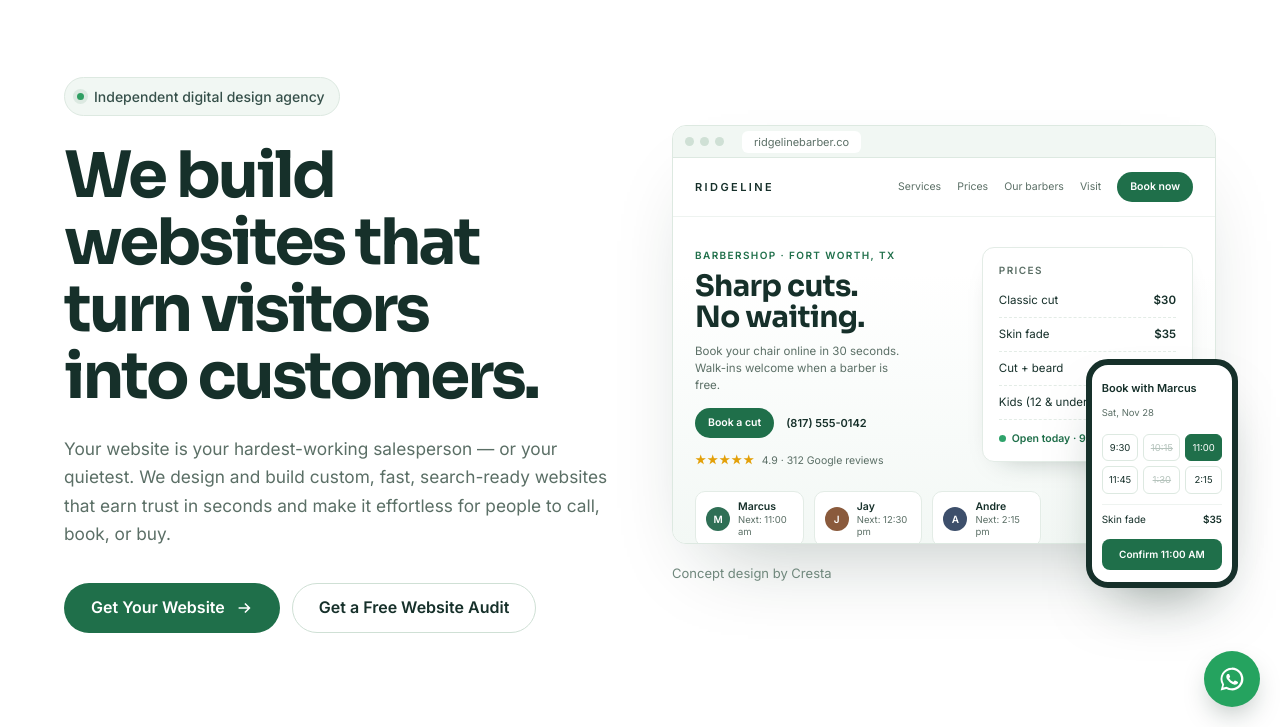
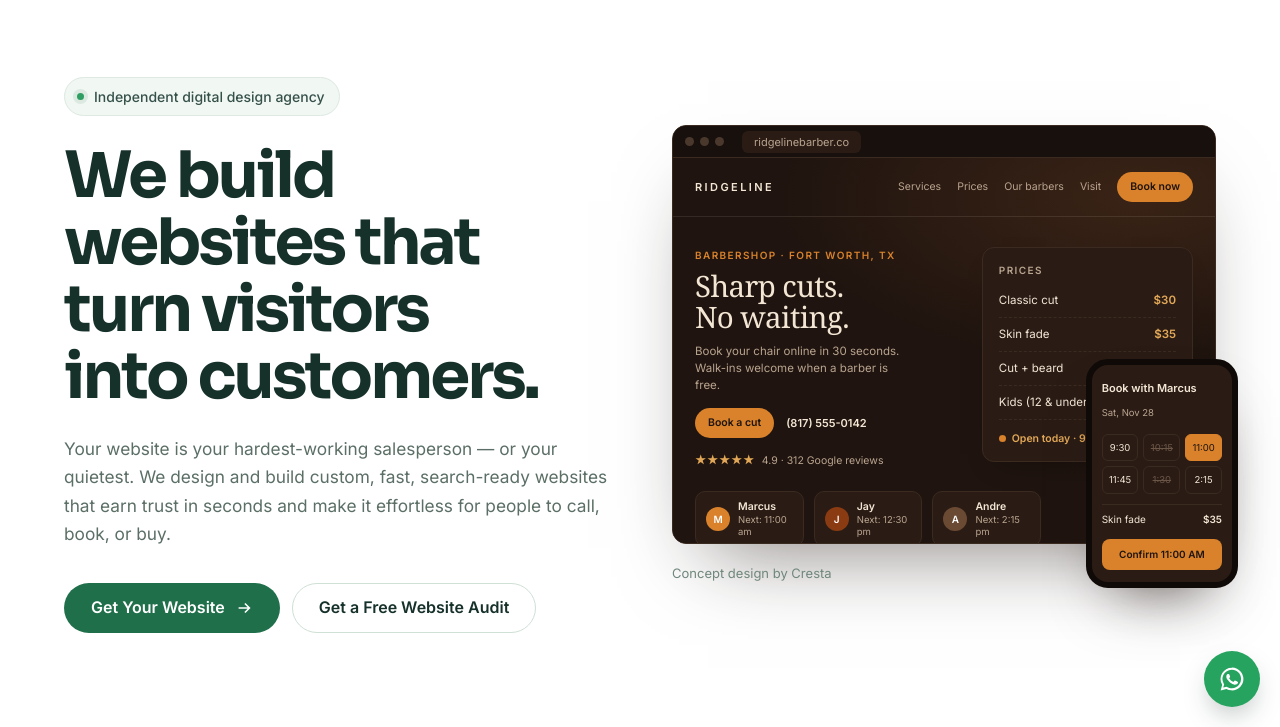
Before and after one commit to dereckthomas04-svg/cresta-website, a website with bundled scripts: page public/index.html in a window 1280 px wide. Shown: the part 73-800 px from the top of the page. Built offline with nearby package versions, Linux system fonts and the light colour scheme.

Commit message:
Recolor the hero concept design in the Saffron & Salt palette
Co-Authored-By: Claude Opus 5.5 <noreply@anthropic.com>
Claude-Session: https://claude.ai/code/session_0142D3oRMBEnS7AEjv3kyx9u

```diff
--- a/public/css/site.css
+++ b/public/css/site.css
@@ -76,37 +76,37 @@ button,input,select,textarea{font:inherit;color:inherit}
 .lead{font-size:clamp(17px,1.35vw,19px);color:var(--mute);margin-top:24px;max-width:54ch}
 .cta-row{display:flex;flex-wrap:wrap;gap:12px;margin-top:34px}
 .hero-art{position:relative;max-width:620px;width:100%;padding-bottom:40px}
-.browser{background:#ffffff;border-radius:14px;overflow:hidden;box-shadow:0 40px 80px -36px rgba(15,42,32,.28);border:1px solid #dde9e1;aspect-ratio:1.3}
-.bar{height:32px;background:#f1f7f3;display:flex;align-items:center;gap:6px;padding:0 12px;border-bottom:1px solid #dde9e1}
-.bar i{width:9px;height:9px;border-radius:50%;background:#cfe0d5}
-.bar span{margin-left:12px;font-size:11px;color:#5b6f66;background:#fff;border-radius:6px;padding:2px 12px}
-.site{color:#16302a;height:calc(100% - 32px);display:flex;flex-direction:column;background:linear-gradient(180deg,#fff 30%,#f3f8f5);font-family:Inter,system-ui,sans-serif}
-.s-nav{display:flex;align-items:center;gap:16px;padding:14px 22px;font-size:10.5px;border-bottom:1px solid #eef3f0}
+.browser{background:#1f140f;border-radius:14px;overflow:hidden;box-shadow:0 40px 80px -36px rgba(31,20,15,.55);border:1px solid #3a2a20;aspect-ratio:1.3}
+.bar{height:32px;background:#17100c;display:flex;align-items:center;gap:6px;padding:0 12px;border-bottom:1px solid #3a2a20}
+.bar i{width:9px;height:9px;border-radius:50%;background:#4a382c}
+.bar span{margin-left:12px;font-size:11px;color:#b9a48f;background:#2a1c15;border-radius:6px;padding:2px 12px}
+.site{color:#f3e6d4;height:calc(100% - 32px);display:flex;flex-direction:column;background:radial-gradient(120% 80% at 85% 10%,#3a2316 0%,#1f140f 55%);font-family:Inter,system-ui,sans-serif}
+.s-nav{display:flex;align-items:center;gap:16px;padding:14px 22px;font-size:10.5px;border-bottom:1px solid rgba(243,230,212,.1)}
 .s-nav b{letter-spacing:.22em;font-size:11px;margin-right:auto}
-.s-nav .s-l{color:#5b6f66}
-.s-nav em,.s-btns em{font-style:normal;background:#1f6f4a;color:#fff;border-radius:999px;padding:6px 13px;font-size:10.5px;font-weight:600}
+.s-nav .s-l{color:#b9a48f}
+.s-nav em,.s-btns em{font-style:normal;background:#d9822b;color:#1f140f;border-radius:999px;padding:6px 13px;font-size:10.5px;font-weight:600}
 .s-body{flex:1;display:grid;grid-template-columns:1.2fr .95fr;gap:20px;padding:30px 22px 22px;align-items:start}
-.s-k{font-size:10px;letter-spacing:.14em;text-transform:uppercase;color:#1f6f4a;font-weight:600;margin-bottom:8px}
-.s-h{font-family:Sora,Inter,sans-serif;font-weight:700;font-size:clamp(19px,2.3vw,30px);line-height:1.04;letter-spacing:-.02em;margin-bottom:10px}
-.s-t{font-size:11.5px;line-height:1.5;color:#5b6f66;max-width:30ch}
-.s-btns{display:flex;gap:12px;margin-top:14px;align-items:center}.s-btns u{font-size:11px;color:#16302a;text-decoration:none;font-weight:600}
-.s-stars{margin-top:14px;font-size:10.5px;color:#5b6f66}.s-stars b{color:#e3a008;letter-spacing:1px;margin-right:4px}
-.s-card{background:#fff;border:1px solid #e3ece6;border-radius:12px;padding:14px 16px;box-shadow:0 12px 28px -20px rgba(15,42,32,.4)}
-.s-ct{font-size:10px;letter-spacing:.14em;text-transform:uppercase;color:#5b6f66;font-weight:600;margin-bottom:6px}
+.s-k{font-size:10px;letter-spacing:.14em;text-transform:uppercase;color:#d9822b;font-weight:600;margin-bottom:8px}
+.s-h{font-family:Georgia,"Times New Roman",serif;font-weight:400!important;font-weight:700;font-size:clamp(19px,2.3vw,30px);line-height:1.04;letter-spacing:-.02em;margin-bottom:10px}
+.s-t{font-size:11.5px;line-height:1.5;color:#b9a48f;max-width:30ch}
+.s-btns{display:flex;gap:12px;margin-top:14px;align-items:center}.s-btns u{font-size:11px;color:#f3e6d4;text-decoration:none;font-weight:600}
+.s-stars{margin-top:14px;font-size:10.5px;color:#b9a48f}.s-stars b{color:#e3a857;letter-spacing:1px;margin-right:4px}
+.s-card{background:#2a1c15;border:1px solid #3a2a20;border-radius:12px;padding:14px 16px;box-shadow:0 12px 28px -20px rgba(0,0,0,.6)}
+.s-ct{font-size:10px;letter-spacing:.14em;text-transform:uppercase;color:#b9a48f;font-weight:600;margin-bottom:6px}
 .s-price{list-style:none;margin:0;padding:0}
-.s-price li{display:flex;justify-content:space-between;font-size:11.5px;padding:7px 0;border-bottom:1px dashed #e3ece6}.s-price b{font-weight:600}
-.s-open{display:flex;align-items:center;gap:6px;font-size:10.5px;color:#1f6f4a;margin-top:10px;font-weight:600}.s-open i{width:7px;height:7px;border-radius:50%;background:#2fa36b}
+.s-price li{display:flex;justify-content:space-between;font-size:11.5px;padding:7px 0;border-bottom:1px dashed #3a2a20}.s-price b{font-weight:600;color:#e3a857}
+.s-open{display:flex;align-items:center;gap:6px;font-size:10.5px;color:#e3a857;margin-top:10px;font-weight:600}.s-open i{width:7px;height:7px;border-radius:50%;background:#d9822b}
 .s-team{display:grid;grid-template-columns:repeat(3,1fr);gap:10px;padding:0 22px 22px;width:72%}
-.s-team div{display:flex;align-items:center;gap:8px;background:#fff;border:1px solid #e3ece6;border-radius:10px;padding:8px 10px}
+.s-team div{display:flex;align-items:center;gap:8px;background:#2a1c15;border:1px solid #3a2a20;border-radius:10px;padding:8px 10px}
 .s-team i{width:24px;height:24px;border-radius:50%;color:#fff;font-style:normal;font-size:10px;font-weight:700;display:grid;place-items:center;flex:none}
-.s-team span{font-size:9.5px;color:#5b6f66;line-height:1.3}.s-team b{display:block;color:#16302a;font-size:10.5px}
-.phone{position:absolute;right:-22px;bottom:-4px;width:28%;min-width:150px;background:#fff;border:6px solid #16302a;border-radius:22px;padding:14px 10px 12px;box-shadow:0 30px 60px -28px rgba(15,42,32,.5);font-family:Inter,system-ui,sans-serif;color:#16302a}
-.ph-top b{display:block;font-size:11px}.ph-top span{font-size:9.5px;color:#5b6f66}
+.s-team span{font-size:9.5px;color:#b9a48f;line-height:1.3}.s-team b{display:block;color:#f3e6d4;font-size:10.5px}
+.phone{position:absolute;right:-22px;bottom:-4px;width:28%;min-width:150px;background:#2a1c15;border:6px solid #0f0a07;border-radius:22px;padding:14px 10px 12px;box-shadow:0 30px 60px -28px rgba(31,20,15,.7);font-family:Inter,system-ui,sans-serif;color:#f3e6d4}
+.ph-top b{display:block;font-size:11px}.ph-top span{font-size:9.5px;color:#b9a48f}
 .ph-slots{display:grid;grid-template-columns:repeat(3,1fr);gap:5px;margin:10px 0}
-.ph-slots span{font-size:9.5px;text-align:center;padding:5px 0;border:1px solid #dde9e1;border-radius:6px}
-.ph-slots .off{color:#b6c4bd;text-decoration:line-through}.ph-slots .on{background:#1f6f4a;color:#fff;border-color:#1f6f4a}
-.ph-svc{display:flex;justify-content:space-between;font-size:10px;padding:6px 0;border-top:1px solid #eef3f0}
-.ph-btn{background:#1f6f4a;color:#fff;text-align:center;font-size:10px;font-weight:600;border-radius:8px;padding:7px 0;margin-top:6px}
+.ph-slots span{font-size:9.5px;text-align:center;padding:5px 0;border:1px solid #3a2a20;border-radius:6px}
+.ph-slots .off{color:#6b5546;text-decoration:line-through}.ph-slots .on{background:#d9822b;color:#1f140f;border-color:#d9822b}
+.ph-svc{display:flex;justify-content:space-between;font-size:10px;padding:6px 0;border-top:1px solid #3a2a20}
+.ph-btn{background:#d9822b;color:#1f140f;text-align:center;font-size:10px;font-weight:600;border-radius:8px;padding:7px 0;margin-top:6px}
 .concept-note{position:absolute;left:0;bottom:0;font-size:13px;color:#6f877c}
 
 /* section head */
--- a/public/index.html
+++ b/public/index.html
@@ -74,7 +74,7 @@
             <p class="s-open"><i></i>Open today · 9 am – 7 pm</p>
           </div>
         </div>
-        <div class="s-team"><div><i style="background:#2f6f55">M</i><span><b>Marcus</b>Next: 11:00 am</span></div><div><i style="background:#8a5a3c">J</i><span><b>Jay</b>Next: 12:30 pm</span></div><div><i style="background:#3d4f6b">A</i><span><b>Andre</b>Next: 2:15 pm</span></div></div>
+        <div class="s-team"><div><i style="background:#d9822b">M</i><span><b>Marcus</b>Next: 11:00 am</span></div><div><i style="background:#8a3b12">J</i><span><b>Jay</b>Next: 12:30 pm</span></div><div><i style="background:#6b4a33">A</i><span><b>Andre</b>Next: 2:15 pm</span></div></div>
       </div>
     </div>
     <div class="phone">
```
